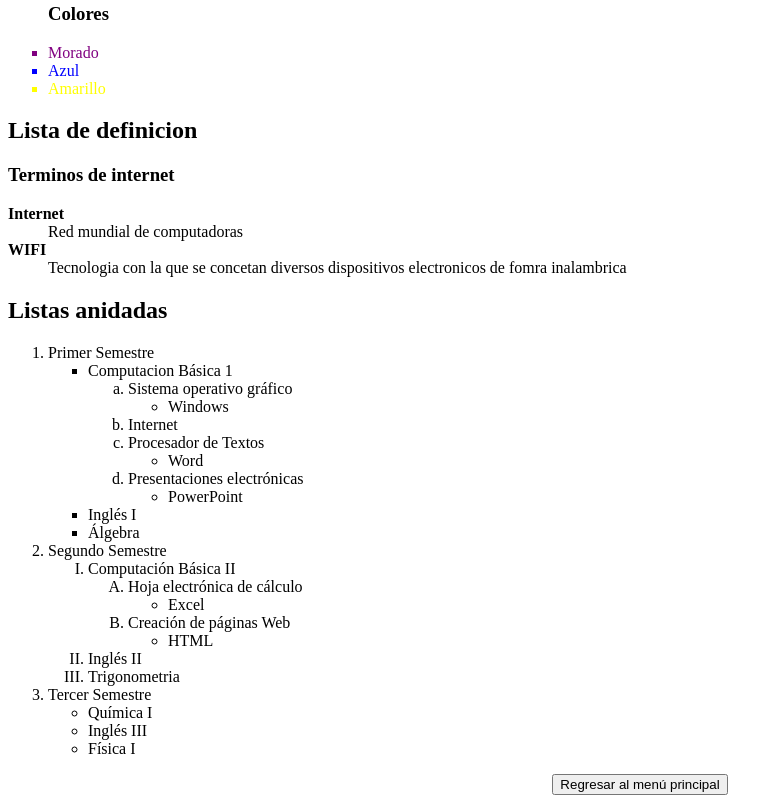
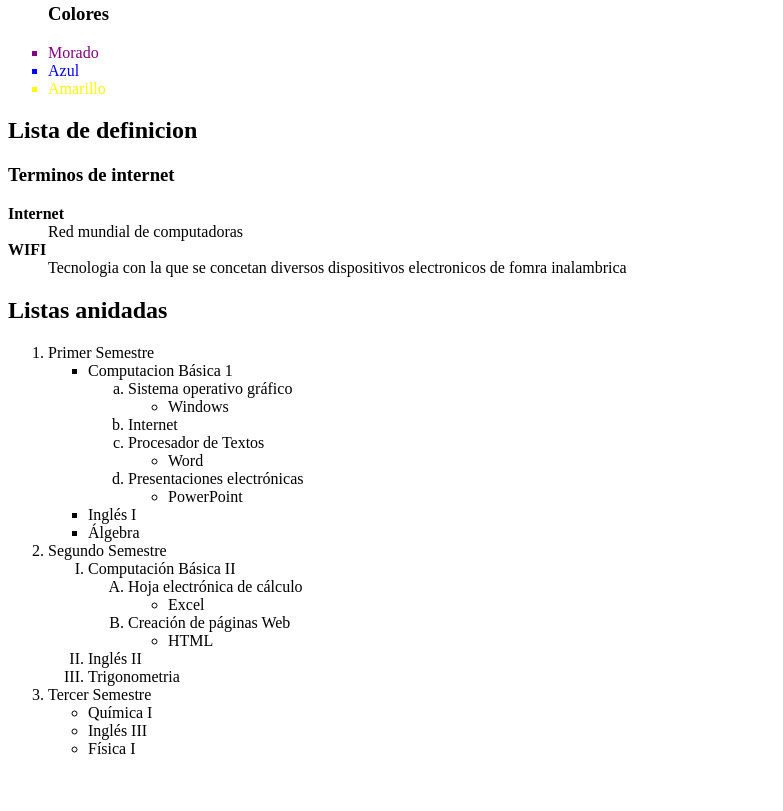
Before and after one commit to sntylx/holawa, a plain HTML site: page index.html in a window 1280 px wide. Shown: the part 1143-1954 px from the top of the page, without its empty margins (0-783 px from the left). After the commit the page ends 1917 px from the top, so only its background shows below. Drawn offline with Linux system fonts and the light colour scheme.

Commit message:
Update index.html

```diff
--- a/index.html
+++ b/index.html
@@ -137,10 +137,5 @@
  </ul>
  </li>
  </ol>
- <center>
-    <form action="https://sntylx.github.io/principal/">
-        <input type="submit" value="Regresar al menú principal">
-    </form>
-</center>
-</body>
+ </body>
 </html>
```
